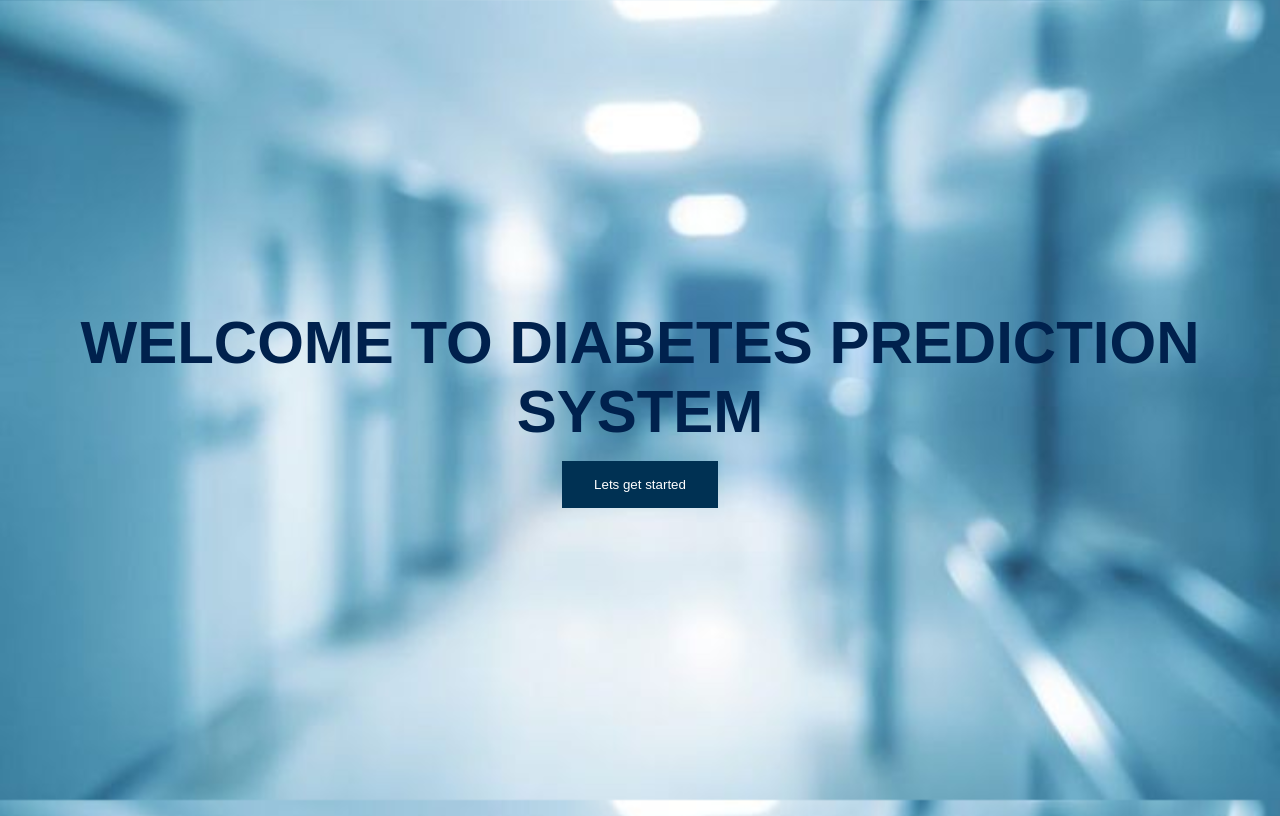
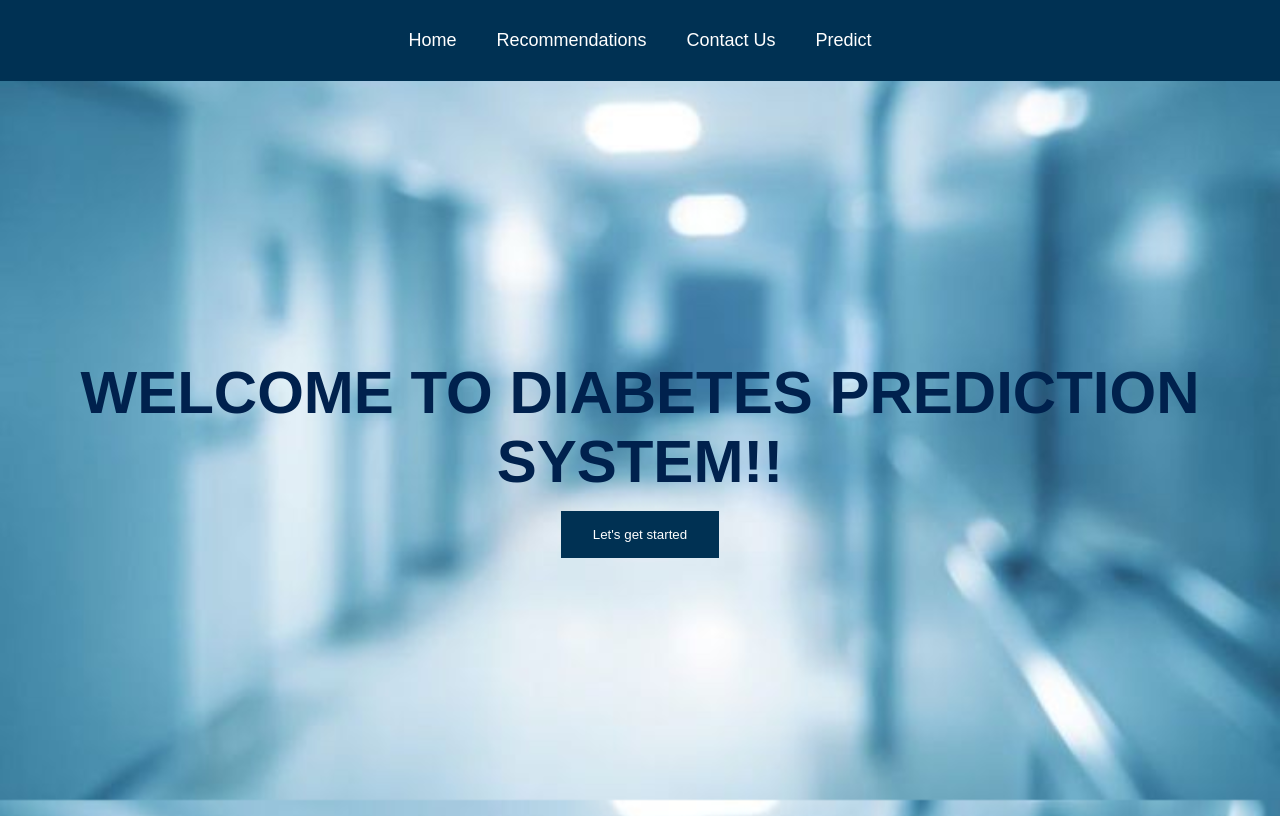
Before and after one commit to Avipsa-Biswal/DiabetesPrediction, a Django app: page / in a window 1280 px wide. Run offline with Django 5.2, Linux system fonts and the light colour scheme.

Commit message:
DiabetesPrediction Page

```diff
--- a/DiabetesPrediction/DiabetesPrediction/urls.py
+++ b/DiabetesPrediction/DiabetesPrediction/urls.py
@@ -20,8 +20,8 @@ from . import views
 
 urlpatterns = [
     path('admin/', admin.site.urls),
-    path("",views.home),
-    path('predict/', views.predict),
-path("",views.home),
-    path('predict/result', views.result),
+    path("", views.home, name="home"),  # Home page
+    path('predict/', views.predict, name="predict"),  # Predict page
+    path('contactus/', views.contactus, name="contactus"),  # Contact us page
+    path('predict/result', views.result, name="result"),
 ]
--- a/DiabetesPrediction/DiabetesPrediction/views.py
+++ b/DiabetesPrediction/DiabetesPrediction/views.py
@@ -6,6 +6,9 @@ from django.http import HttpResponse
 
 def home(request):
     return render(request, 'home.html')
+
+def contactus(request):
+    return render(request, 'contactus.html')
 
 def predict(request):
     return render(request, 'predict.html')
--- a/DiabetesPrediction/templates/home.html
+++ b/DiabetesPrediction/templates/home.html
@@ -7,55 +7,97 @@
   {% load static %}
 
   <style type="text/css">
-    div{
-      color : white;
-    }
-    h1{
-        color:#00214D;
-        font-family: arial,sans-serif;
-        font-size:60px;
-        font-weight: bold;
-        margin:0;
-    }
-
-    h2{
-        color:'white';
-        font-family: arial,sans-serif;
-        font-size:15px;
-        font-weight: bold;
-        margin-top:20px;
-    }
-
+    /* Body and background styles */
     body {
       min-height: 100vh;
       background-image: url("{% static 'DiabetesPrediction/images/img1.jpg' %}");
       background-repeat: no-repeat;
-      background-size: cover;  /* This makes sure the image covers the entire body without repeating */
+      background-size: cover;
       background-size: 100% 100%;
       background-attachment: fixed;
       display: flex;
       justify-content: center;
       align-items: center;
-      flex-direction: column;  /* Align items vertically */
+      flex-direction: column;
       text-align: center;
-      }
+      font-family: Arial, sans-serif;
+    }
+
+    /* Header navigation styles */
+    nav {
+      width: 100%;
+      background-color: #003153;
+      padding: 15px 0;
+      position: fixed;
+      top: 0;
+      left: 0;
+      display: flex;
+      justify-content: center;
+      z-index: 1000;
+    }
+
+    nav a {
+      color: white;
+      padding: 15px 20px;
+      text-decoration: none;
+      font-size: 18px;
+      text-align: center;
+    }
+
+    nav a:hover {
+      background-color: #00214D;
+      border-radius: 5px;
+    }
+
+    /* Main content styles */
+    div {
+      color: white;
+      margin-top: 100px;  /* To prevent overlap with the fixed header */
+    }
+
+    h1 {
+      color: #00214D;
+      font-family: Arial, sans-serif;
+      font-size: 60px;
+      font-weight: bold;
+      margin: 0;
+    }
+
+    h2 {
+      color: white;
+      font-family: Arial, sans-serif;
+      font-size: 15px;
+      font-weight: bold;
+      margin-top: 20px;
+    }
+
     input[type="submit"] {
-        background-color:#003153;
-        border:2px;
-        color:white;
-        padding:16px 32px;
-        cursor: pointer;
-        margin-top:15px;
-     }
+      background-color: #003153;
+      border: 2px;
+      color: white;
+      padding: 16px 32px;
+      cursor: pointer;
+      margin-top: 15px;
+    }
   </style>
 </head>
 <body>
-  <div align = "center">
+  <!-- Navigation Bar -->
+  <nav>
+    <a href="home">Home</a>
+    <a href="recommendations">Recommendations</a>
+    <a href="contactus">Contact Us</a>
+    <a href="predict">Predict</a>
+
+  </nav>
+
+  <!-- Main Content -->
+  <div align="center">
     <h1>
-      WELCOME TO DIABETES PREDICTION SYSTEM
+      WELCOME TO DIABETES PREDICTION SYSTEM!!
     </h1>
     <form action="predict">
-      <input type="submit" value="Lets get started">
+      <input type="submit" value="Let's get started">
     </form>
   </div>
 </body>
```
Also changed, not shown: DiabetesPrediction/DiabetesPrediction/settings.py (+16 -0 lines), DiabetesPrediction/templates/predict.html (+31 -0 lines).
